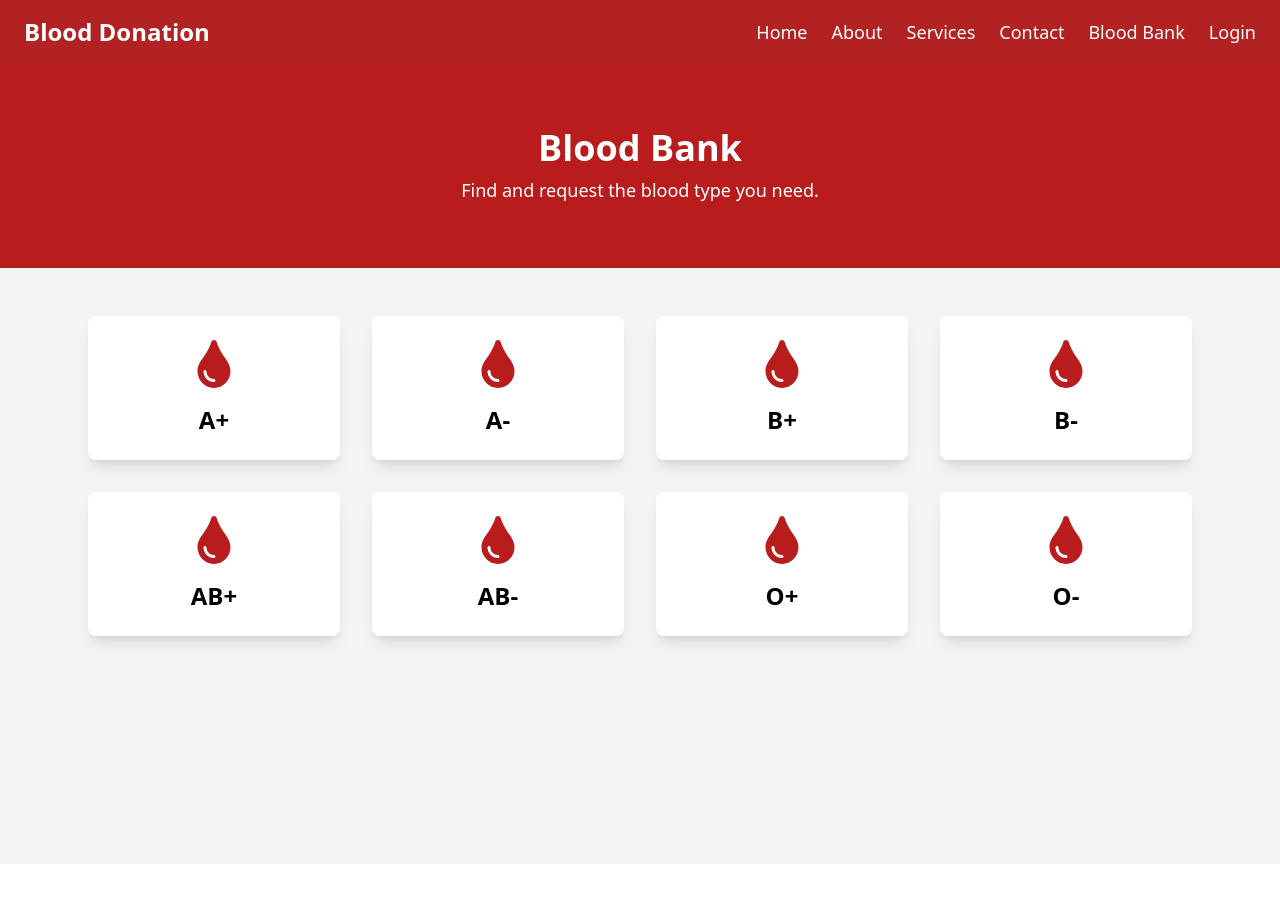
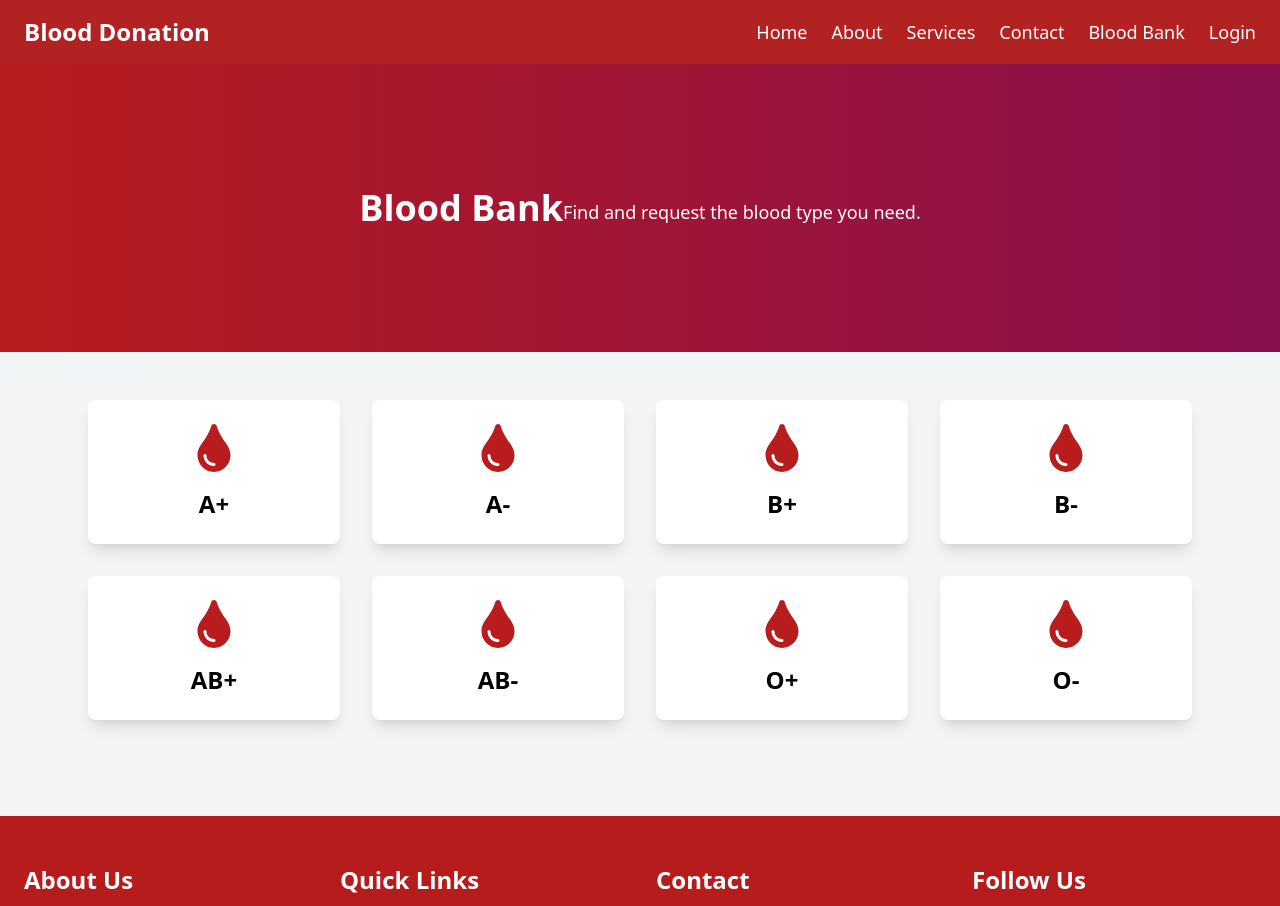
Before and after one commit to mupashirbare/Blood-donation-management, a React (Vite) app in the folder frontend/: page /BloodBank in a window 1280 px wide. Shown: the top 906 px of the page. Before the commit the page ends 864 px from the top, so only its background shows below. Built offline with nearby package versions, Linux system fonts and the light colour scheme.

Commit message:
i was updated the BloodBank Pages.

```diff
--- a/frontend/src/pages/BloodBankPage.jsx
+++ b/frontend/src/pages/BloodBankPage.jsx
@@ -1,6 +1,7 @@
 import { useState } from "react";
 import { FaTint } from "react-icons/fa";
 import { Link } from "react-router-dom";
+import Footer from "../components/Footer";
 
 const bloodTypes = ["A+", "A-", "B+", "B-", "AB+", "AB-", "O+", "O-"];
 
@@ -8,7 +9,7 @@ const BloodBankPage = () => {
   return (
     <div className="bg-gray-100 min-h-screen">
       {/* Hero Section */}
-      <div className="bg-red-700 text-white text-center py-16 px-4">
+      <div className="relative w-full h-72 flex items-center justify-center bg-gradient-to-r from-[#B71C1C] to-[#880E4F] text-white text-center">
         <h1 className="text-4xl font-bold">Blood Bank</h1>
         <p className="text-lg mt-2">Find and request the blood type you need.</p>
       </div>
@@ -26,6 +27,7 @@ const BloodBankPage = () => {
           </Link>
         ))}
       </div>
+      <Footer/>
     </div>
   );
 };
```
